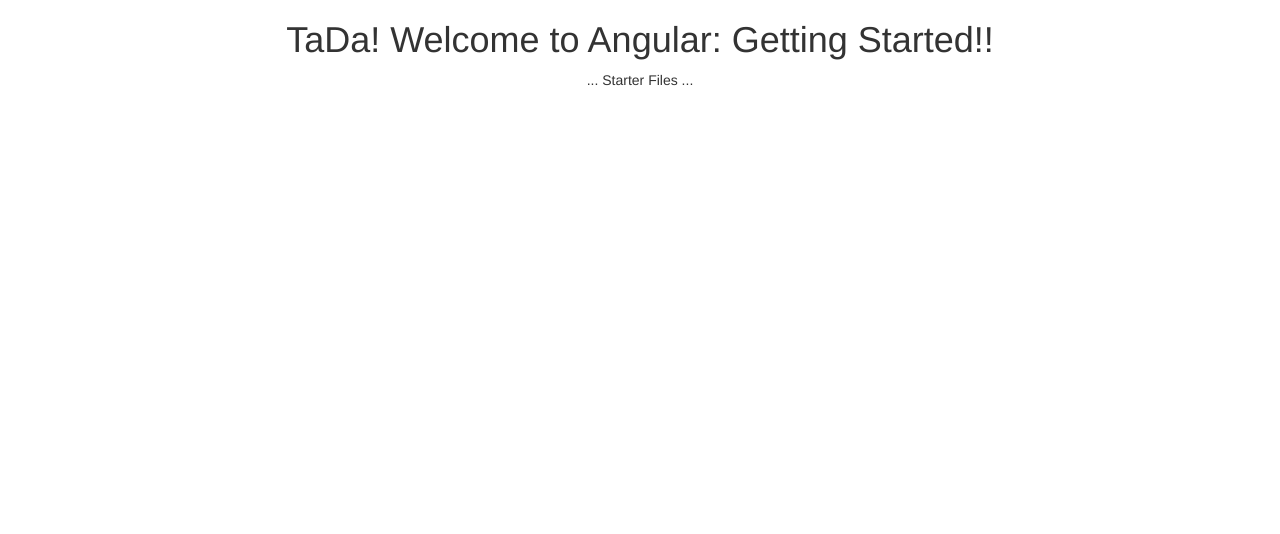
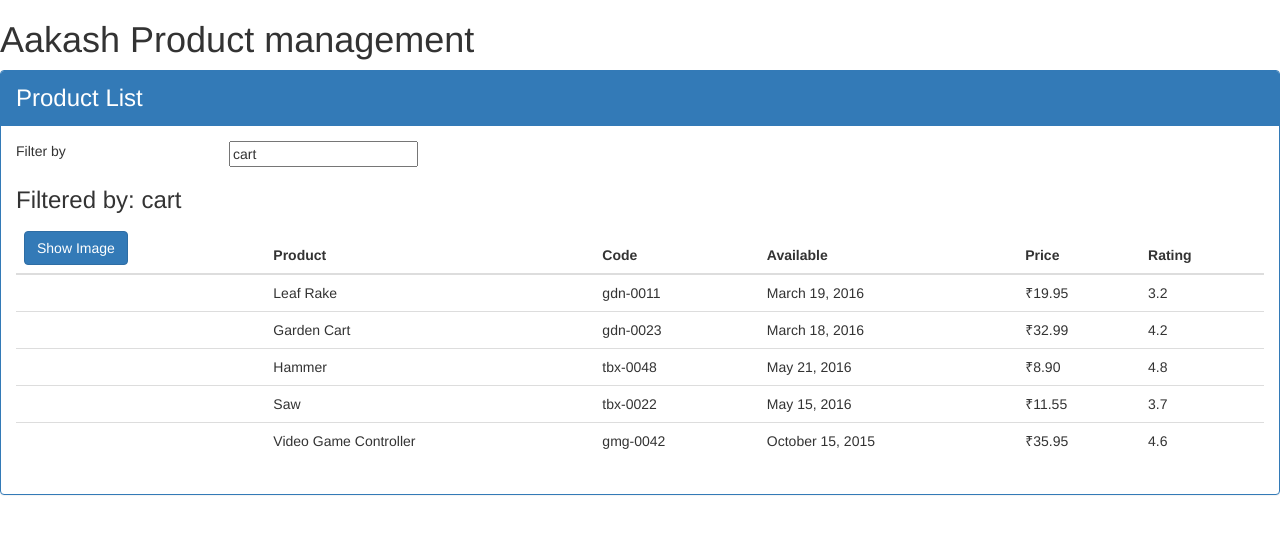
Before and after one commit to akksshah/pluralsightAngular, an Angular app in the folder APM-Start/: page / in a window 1280 px wide. Shown: the top 534 px of the page. Built offline with nearby package versions, Linux system fonts and the light colour scheme.

Commit message:
data binding done and data pipes done

```diff
--- a/APM-Start/src/app/app.component.ts
+++ b/APM-Start/src/app/app.component.ts
@@ -1,10 +1,14 @@
-import { Component } from '@angular/core';
+import {Component} from '@angular/core';
 
 @Component({
   selector: 'pm-root',
-  templateUrl: './app.component.html',
-  styleUrls: ['./app.component.css']
+  template: `
+    <div>
+      <h1>{{pageTitle}}</h1>
+      <pm-products></pm-products>
+    </div>
+  `
 })
 export class AppComponent {
-  title = 'Angular: Getting Started';
+  pageTitle: string = 'Aakash Product management';
 }
--- /dev/null
+++ b/APM-Start/src/app/products/product-list.component.html
@@ -0,0 +1,47 @@
+<div class='panel panel-primary'>
+  <div class="panel-heading">
+    {{pageTitle}}
+  </div>
+  <div class="panel-body">
+    <div class="row">
+      <div class="col-md-2">Filter by</div>
+      <div class="col-md-4">
+        <input type="text" [(ngModel)]='listFilter'/>
+      </div>
+    </div>
+    <div class="row">
+      <div class="col-md-6">
+        <h3>Filtered by: {{listFilter}}</h3>
+      </div>
+    </div>
+    <div class="table-responsive">
+      <table class="table" *ngIf='products && products.length'>
+        <thead>
+        <tr>
+          <th>
+            <button class="btn btn-primary" (click)='toggleImage()'>{{showImage ? 'Hide' : 'Show'}} Image</button>
+          </th>
+          <th>Product</th>
+          <th>Code</th>
+          <th>Available</th>
+          <th>Price</th>
+          <th>Rating</th>
+        </tr>
+        </thead>
+        <tbody>
+        <tr *ngFor='let product of products'>
+          <td>
+            <img *ngIf='showImage' [src]='product.imageUrl' [title]='product.productName' [style.width.px]='imageWidth'
+                 [style.margin.px]='imageMargin'>
+          </td>
+          <td>{{product.productName}}</td>
+          <td>{{product.productCode | lowercase}}</td>
+          <td>{{product.releaseDate}}</td>
+          <td>{{product.price | currency:'INR':true:'1.2-2'}}</td>
+          <td>{{product.starRating}}</td>
+        </tr>
+        </tbody>
+      </table>
+    </div>
+  </div>
+</div>
--- /dev/null
+++ b/APM-Start/src/app/products/product-list.component.ts
@@ -0,0 +1,69 @@
+import {Component} from '@angular/core';
+
+@Component({
+  selector: 'pm-products',
+  templateUrl: './product-list.component.html'
+})
+export class ProductListComponent {
+  pageTitle: string = 'Product List';
+  imageWidth: number = 50;
+  imageMargin: number = 2;
+  showImage: boolean = false;
+  listFilter: string = 'cart';
+  products: any[] = [
+    {
+      'productId': 1,
+      'productName': 'Leaf Rake',
+      'productCode': 'GDN-0011',
+      'releaseDate': 'March 19, 2016',
+      'description': 'Leaf rake with 48-inch wooden handle.',
+      'price': 19.95,
+      'starRating': 3.2,
+      'imageUrl': 'http://openclipart.org/image/300px/svg_to_png/26215/Anonymous_Leaf_Rake.png'
+    },
+    {
+      'productId': 2,
+      'productName': 'Garden Cart',
+      'productCode': 'GDN-0023',
+      'releaseDate': 'March 18, 2016',
+      'description': '15 gallon capacity rolling garden cart',
+      'price': 32.99,
+      'starRating': 4.2,
+      'imageUrl': 'http://openclipart.org/image/300px/svg_to_png/58471/garden_cart.png'
+    },
+    {
+      'productId': 5,
+      'productName': 'Hammer',
+      'productCode': 'TBX-0048',
+      'releaseDate': 'May 21, 2016',
+      'description': 'Curved claw steel hammer',
+      'price': 8.9,
+      'starRating': 4.8,
+      'imageUrl': 'http://openclipart.org/image/300px/svg_to_png/73/rejon_Hammer.png'
+    },
+    {
+      'productId': 8,
+      'productName': 'Saw',
+      'productCode': 'TBX-0022',
+      'releaseDate': 'May 15, 2016',
+      'description': '15-inch steel blade hand saw',
+      'price': 11.55,
+      'starRating': 3.7,
+      'imageUrl': 'http://openclipart.org/image/300px/svg_to_png/27070/egore911_saw.png'
+    },
+    {
+      'productId': 10,
+      'productName': 'Video Game Controller',
+      'productCode': 'GMG-0042',
+      'releaseDate': 'October 15, 2015',
+      'description': 'Standard two-button video game controller',
+      'price': 35.95,
+      'starRating': 4.6,
+      'imageUrl': 'http://openclipart.org/image/300px/svg_to_png/120337/xbox-controller_01.png'
+    }
+  ];
+
+  toggleImage(): void {
+    this.showImage = !this.showImage;
+  }
+}
```
Also changed, not shown: APM-Start/src/app/app.module.ts (+9 -5 lines).
